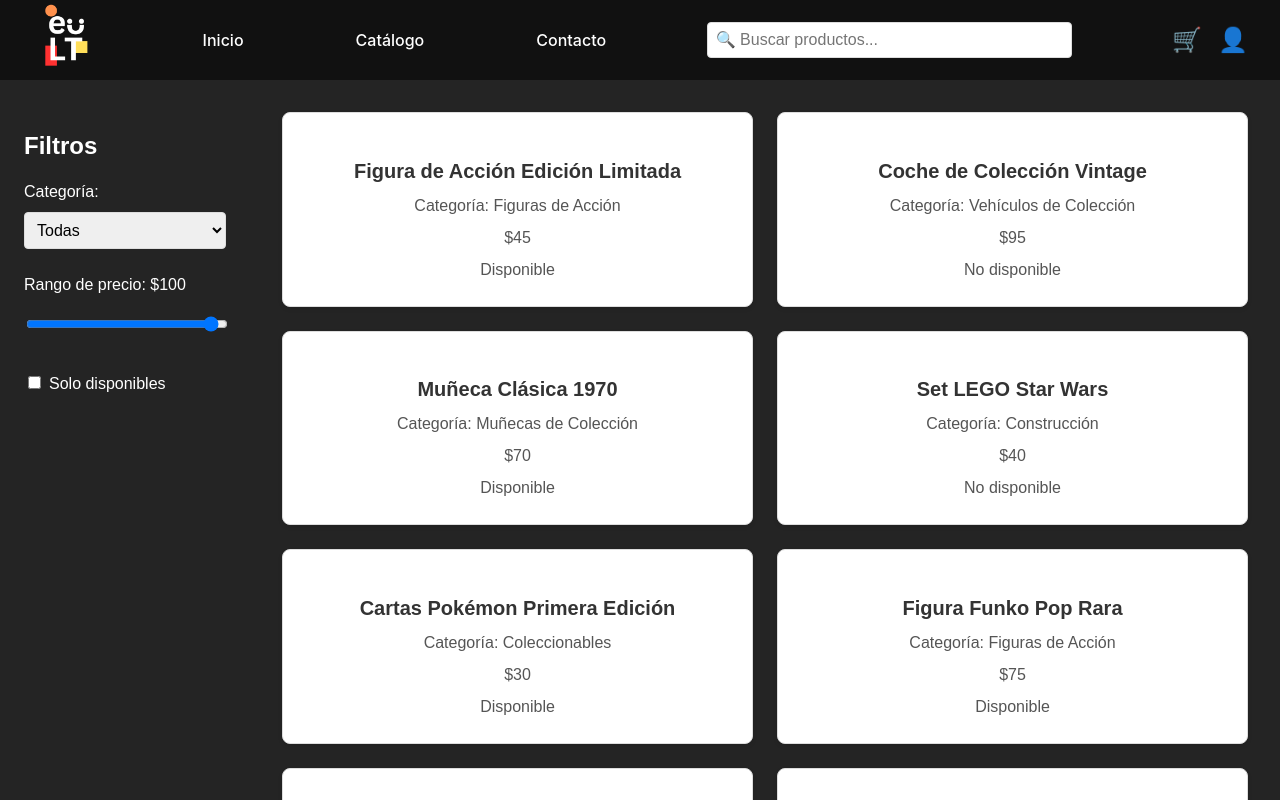
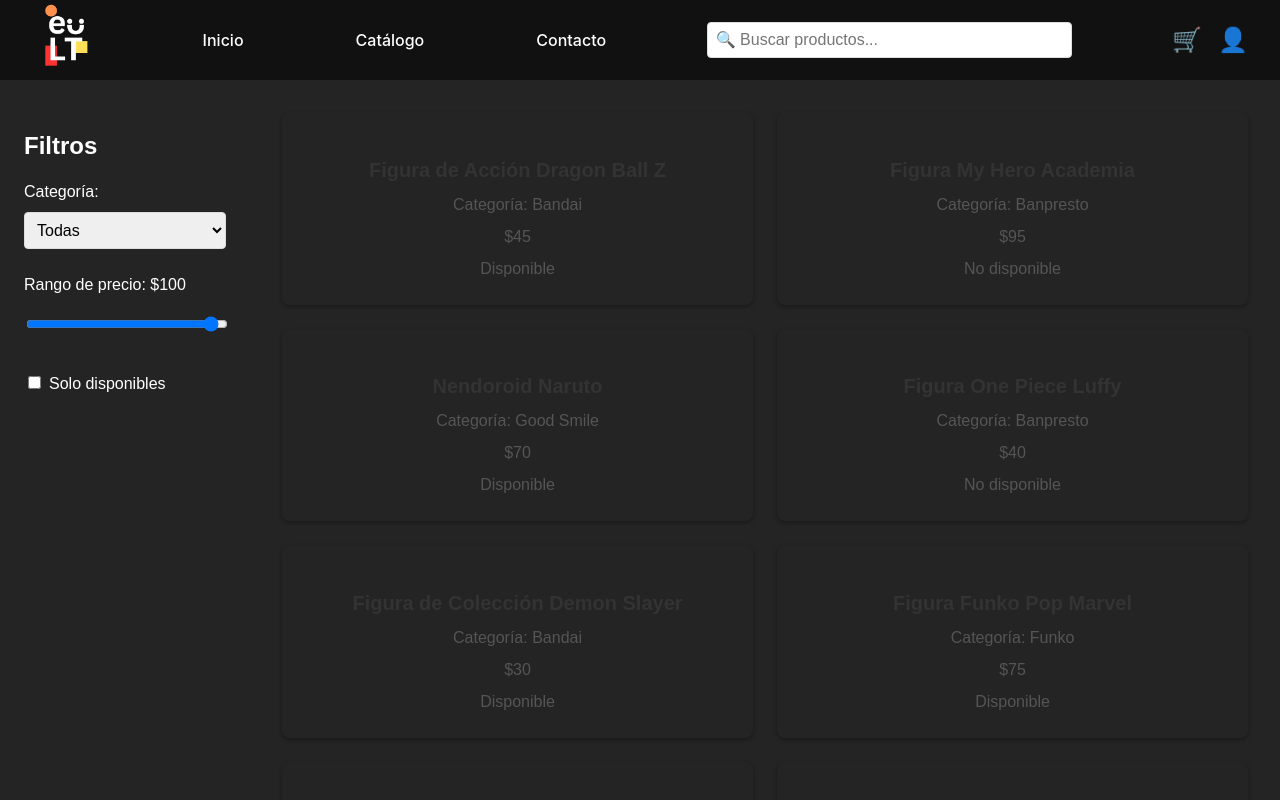
Before and after one commit to D4T4-DEV/e-LimitedToys, a React (Vite) app: page /catalog in a window 1280 px wide. Built offline with nearby package versions, Linux system fonts and the light colour scheme.

Commit message:
Estilos Catalogo de productos
pruebas en el diseño de las tarjetas que mostrará las imágenes de los productos y su información

```diff
--- a/src/pages/ProductCatalog.css
+++ b/src/pages/ProductCatalog.css
@@ -52,17 +52,16 @@
   }
 
   .product-card {
-    background-color: #fff;
+    background-color: #242424;
     padding: 1rem;
-    border: 1px solid #ddd;
     border-radius: 8px;
     text-align: center;
     transition: box-shadow 0.3s ease;
-    box-shadow: 0 2px 4px rgba(0, 0, 0, 0.1);
+    box-shadow: 0 2px 4px rgba(0, 0, 0, 0.3);
   }
 
   .product-card:hover {
-    box-shadow: 0 4px 8px rgba(0, 0, 0, 0.2);
+    box-shadow: 0 4px 8px rgba(0, 0, 0, 0.45);
   }
 
   .product-card h4 {
--- a/src/pages/ProductCatalog.tsx
+++ b/src/pages/ProductCatalog.tsx
@@ -2,36 +2,36 @@ import React, { useState } from 'react';
 import './ProductCatalog.css';
 
 const sampleProducts = [
-  { id: 1, name: 'Figura de Acción Edición Limitada', category: 'Figuras de Acción', price: 45, available: true },
-  { id: 2, name: 'Coche de Colección Vintage', category: 'Vehículos de Colección', price: 95, available: false },
-  { id: 3, name: 'Muñeca Clásica 1970', category: 'Muñecas de Colección', price: 70, available: true },
-  { id: 4, name: 'Set LEGO Star Wars', category: 'Construcción', price: 40, available: false },
-  { id: 5, name: 'Cartas Pokémon Primera Edición', category: 'Coleccionables', price: 30, available: true },
-  { id: 6, name: 'Figura Funko Pop Rara', category: 'Figuras de Acción', price: 75, available: true },
-  { id: 7, name: 'Juego de Mesa Vintage', category: 'Juegos de Mesa', price: 35, available: true },
-  { id: 8, name: 'Nave de Star Wars Edición Especial', category: 'Vehículos de Colección', price: 100, available: false },
-  { id: 9, name: 'Figura Anime Edición Limitada', category: 'Figuras de Acción', price: 85, available: true },
-  { id: 10, name: 'Pista de Carrera Hot Wheels', category: 'Juegos de Mesa', price: 50, available: true },
-  { id: 11, name: 'Muñeca Barbie de Colección', category: 'Muñecas de Colección', price: 25, available: true },
-  { id: 12, name: 'Figura Transformers Clásico', category: 'Figuras de Acción', price: 68, available: false },
-  { id: 13, name: 'Colección de Cartas Yugioh', category: 'Coleccionables', price: 48, available: true },
-  { id: 14, name: 'Coche de Carrera Colección', category: 'Vehículos de Colección', price: 92, available: true },
-  { id: 15, name: 'Figura de Marvel Edición Exclusiva', category: 'Figuras de Acción', price: 76, available: true },
-  { id: 16, name: 'Edición Monopoly Star Wars', category: 'Juegos de Mesa', price: 100, available: false },
-  { id: 17, name: 'Muñeco He-Man 1980', category: 'Figuras de Acción', price: 38, available: true },
-  { id: 18, name: 'Réplica Batimóvil', category: 'Vehículos de Colección', price: 84, available: true },
-  { id: 19, name: 'Juego de Mesa Clue Edición Retro', category: 'Juegos de Mesa', price: 25, available: true },
-  { id: 20, name: 'Miniatura de Colección Harry Potter', category: 'Figuras de Acción', price: 65, available: false },
-  { id: 21, name: 'Figura de Acción Batman Clásico', category: 'Figuras de Acción', price: 28, available: true },
-  { id: 22, name: 'Colección Mini Coches Ferrari', category: 'Vehículos de Colección', price: 55, available: false },
-  { id: 23, name: 'Figura Iron Man Edición Limitada', category: 'Figuras de Acción', price: 82, available: true },
-  { id: 24, name: 'Juego de Mesa Edición Rareza', category: 'Juegos de Mesa', price: 47, available: false },
-  { id: 25, name: 'Figura Transformers Autobot', category: 'Figuras de Acción', price: 75, available: true },
-  { id: 26, name: 'Colección Miniaturas Marvel', category: 'Coleccionables', price: 35, available: true },
-  { id: 27, name: 'Edición Especial Risk 50 Aniversario', category: 'Juegos de Mesa', price: 100, available: true },
-  { id: 28, name: 'Figura Dragon Ball Z Goku', category: 'Figuras de Acción', price: 30, available: false },
-  { id: 29, name: 'Cartas Coleccionables NBA', category: 'Coleccionables', price: 45, available: true },
-  { id: 30, name: 'Figura de Acción Retro Power Rangers', category: 'Figuras de Acción', price: 77, available: true },
+  { id: 1, name: 'Figura de Acción Dragon Ball Z', category: 'Bandai', price: 45, available: true },
+  { id: 2, name: 'Figura My Hero Academia', category: 'Banpresto', price: 95, available: false },
+  { id: 3, name: 'Nendoroid Naruto', category: 'Good Smile', price: 70, available: true },
+  { id: 4, name: 'Figura One Piece Luffy', category: 'Banpresto', price: 40, available: false },
+  { id: 5, name: 'Figura de Colección Demon Slayer', category: 'Bandai', price: 30, available: true },
+  { id: 6, name: 'Figura Funko Pop Marvel', category: 'Funko', price: 75, available: true },
+  { id: 7, name: 'Youtooz Spongebob', category: 'Youtooz', price: 35, available: true },
+  { id: 8, name: 'Figura Funko Pop Star Wars', category: 'Funko', price: 100, available: false },
+  { id: 9, name: 'Figura Hatsune Miku', category: 'Good Smile', price: 85, available: true },
+  { id: 10, name: 'Figura Youtooz Rick & Morty', category: 'Youtooz', price: 50, available: true },
+  { id: 11, name: 'Figura de Anime Naruto', category: 'Banpresto', price: 25, available: true },
+  { id: 12, name: 'Figura Gundam', category: 'Bandai', price: 68, available: false },
+  { id: 13, name: 'Nendoroid Overwatch', category: 'Good Smile', price: 48, available: true },
+  { id: 14, name: 'Figura de One Piece Zoro', category: 'Banpresto', price: 92, available: true },
+  { id: 15, name: 'Figura de Deadpool', category: 'Funko', price: 76, available: true },
+  { id: 16, name: 'Figura Star Wars Baby Yoda', category: 'Funko', price: 100, available: false },
+  { id: 17, name: 'Figura Tokyo Ghoul', category: 'Good Smile', price: 38, available: true },
+  { id: 18, name: 'Figura Saint Seiya', category: 'Bandai', price: 84, available: true },
+  { id: 19, name: 'Youtooz Avatar: The Last Airbender', category: 'Youtooz', price: 25, available: true },
+  { id: 20, name: 'Figura Funko Pop Harry Potter', category: 'Funko', price: 65, available: false },
+  { id: 21, name: 'Figura de Tokyo Revengers', category: 'Banpresto', price: 28, available: true },
+  { id: 22, name: 'Figura Dragon Ball Super', category: 'Bandai', price: 55, available: false },
+  { id: 23, name: 'Figura Iron Man', category: 'Funko', price: 82, available: true },
+  { id: 24, name: 'Nendoroid Kirby', category: 'Good Smile', price: 47, available: false },
+  { id: 25, name: 'Figura Transformers', category: 'Youtooz', price: 75, available: true },
+  { id: 26, name: 'Figura My Hero Academia Deku', category: 'Banpresto', price: 35, available: true },
+  { id: 27, name: 'Figura Evangelion Unit-01', category: 'Good Smile', price: 100, available: true },
+  { id: 28, name: 'Figura Dragon Ball Z Goku', category: 'Bandai', price: 30, available: false },
+  { id: 29, name: 'Figura Rick & Morty', category: 'Youtooz', price: 45, available: true },
+  { id: 30, name: 'Figura de Acción Retro Power Rangers', category: 'Bandai', price: 77, available: true },
   // Productos de ejemplo para verificar la visualización de los productos
 ];
 
@@ -56,12 +56,11 @@ const ProductCatalog: React.FC = () => {
           <label>Categoría:</label>
           <select value={category} onChange={(e) => setCategory(e.target.value)}>
             <option value="">Todas</option>
-            <option value="Figuras de Acción">Figuras de Acción</option>
-            <option value="Vehículos de Colección">Vehículos de Colección</option>
-            <option value="Muñecas de Colección">Muñecas de Colección</option>
-            <option value="Construcción">Construcción</option>
-            <option value="Coleccionables">Coleccionables</option>
-            <option value="Juegos de Mesa">Juegos de Mesa</option>
+            <option value="Bandai">Bandai</option>
+            <option value="Banpresto">Banpresto</option>
+            <option value="Good Smile">Good Smile</option>
+            <option value="Funko">Funko</option>
+            <option value="Youtooz">Youtooz</option>
           </select>
         </div>
         <div className="filter-group">
```
